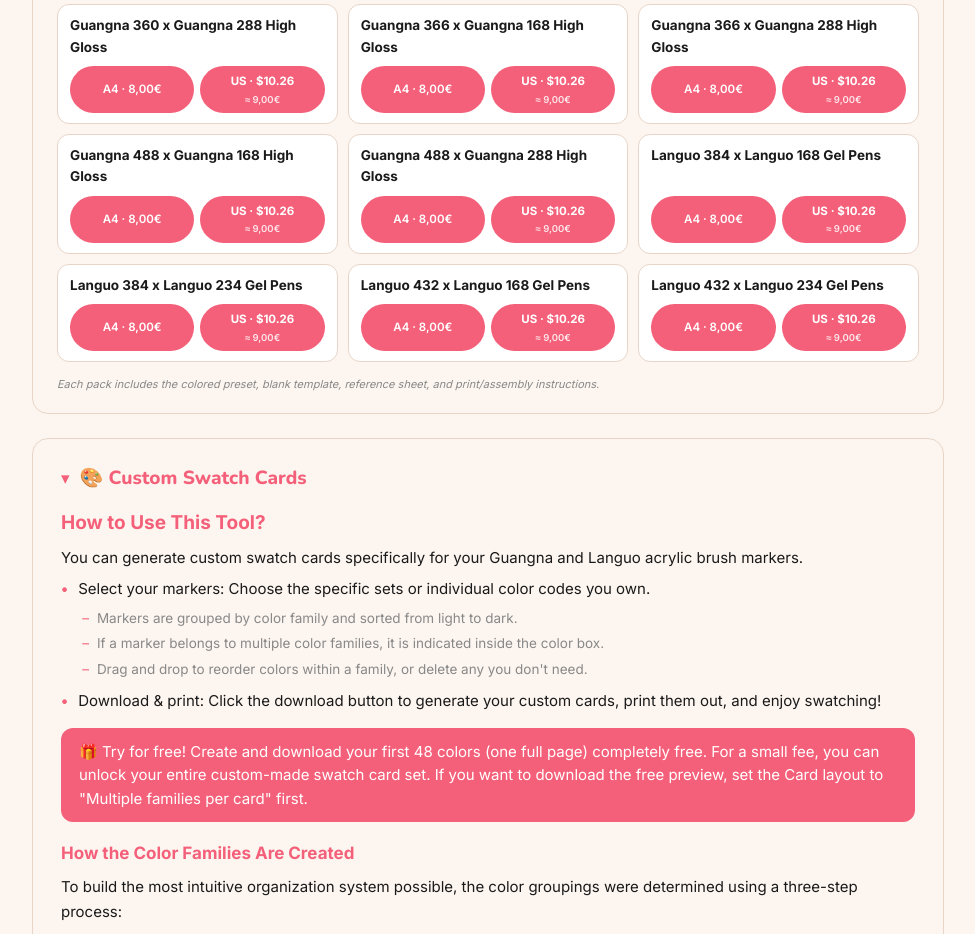
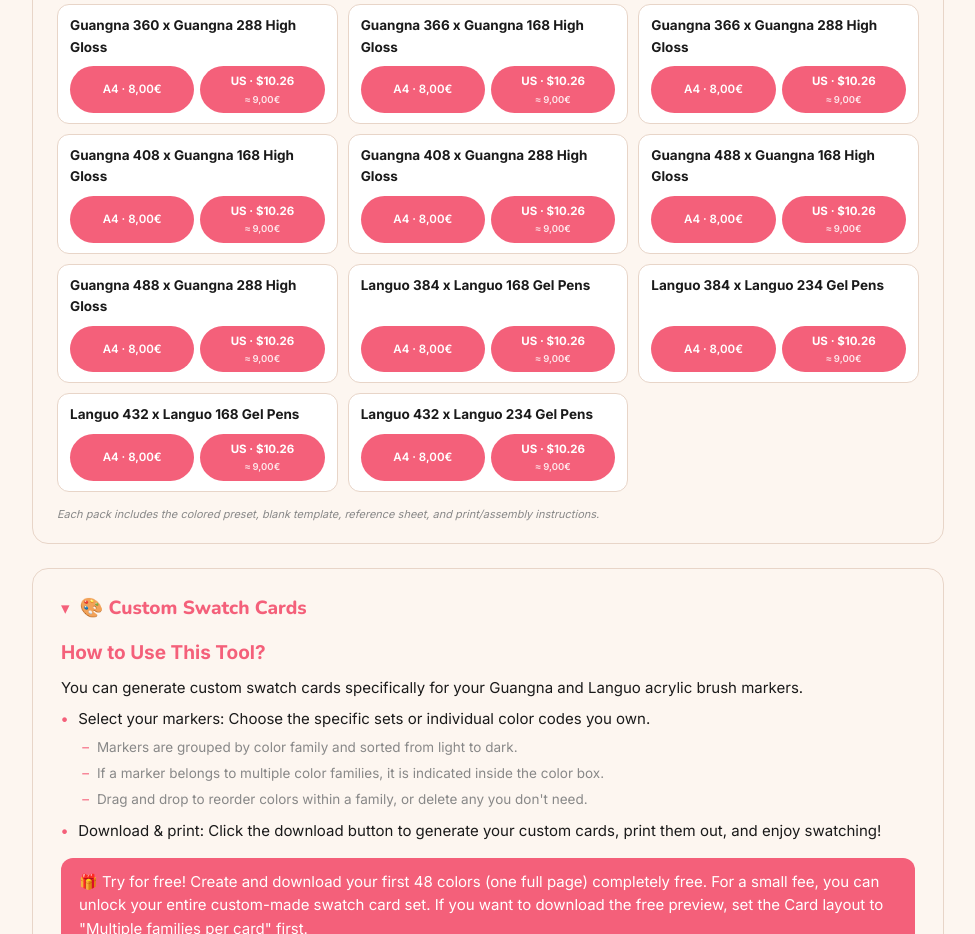
Before and after one commit to CreaBeaStudio/crea-bea-studio, a Next.js app: page /en/swatch-creator in a window 1280 px wide. Shown: the part 1200-2134 px from the top of the page, without its empty margins (152-1127 px from the left). Built offline with nearby package versions, Linux system fonts and the light colour scheme.

Commit message:
add GN408XHigh Gloss combi swatch card

```diff
--- a/app/[locale]/components/ReadyMadePacks.tsx
+++ b/app/[locale]/components/ReadyMadePacks.tsx
@@ -181,6 +181,16 @@
       second: { brand: "guangna", size: 288, variant: "HG" },
       a4: { price: "8,00€", variantId: "2290007", checkoutUrl: `https://creabeastudio.lemonsqueezy.com/checkout/buy/3cb5f97e-cfe9-4820-8a57-459c64ad27fc` },
       us: { price: "9,00€", variantId: "2290013", checkoutUrl: `https://creabeastudio.lemonsqueezy.com/checkout/buy/256a6c50-3b58-44aa-8686-cc319f7de00d` } },
+  { id: "guangna408-guangna168HG",
+      first: { brand: "guangna", size: 408 },
+      second: { brand: "guangna", size: 168, variant: "HG" },
+      a4: { price: "8,00€", variantId: "2293526", checkoutUrl: `https://creabeastudio.lemonsqueezy.com/checkout/buy/08f58ac3-2864-431d-9e43-9e8df3c2887f` },
+      us: { price: "9,00€", variantId: "2293532", checkoutUrl: `https://creabeastudio.lemonsqueezy.com/checkout/buy/c8523f2c-6f4a-48d1-ae45-ee8bbaa283d9` } },
+  { id: "guangna408-guangna288HG",
+      first: { brand: "guangna", size: 408 },
+      second: { brand: "guangna", size: 288, variant: "HG" },
+      a4: { price: "8,00€", variantId: "2293537", checkoutUrl: `https://creabeastudio.lemonsqueezy.com/checkout/buy/0d587c11-3834-4288-a3b4-df16baabc766` },
+      us: { price: "9,00€", variantId: "2293543", checkoutUrl: `https://creabeastudio.lemonsqueezy.com/checkout/buy/4dd75518-fb80-4f2f-b8da-d554a14c8917` } },
   { id: "guangna488-guangna168HG",
       first: { brand: "guangna", size: 488 },
       second: { brand: "guangna", size: 168, variant: "HG" },
```
